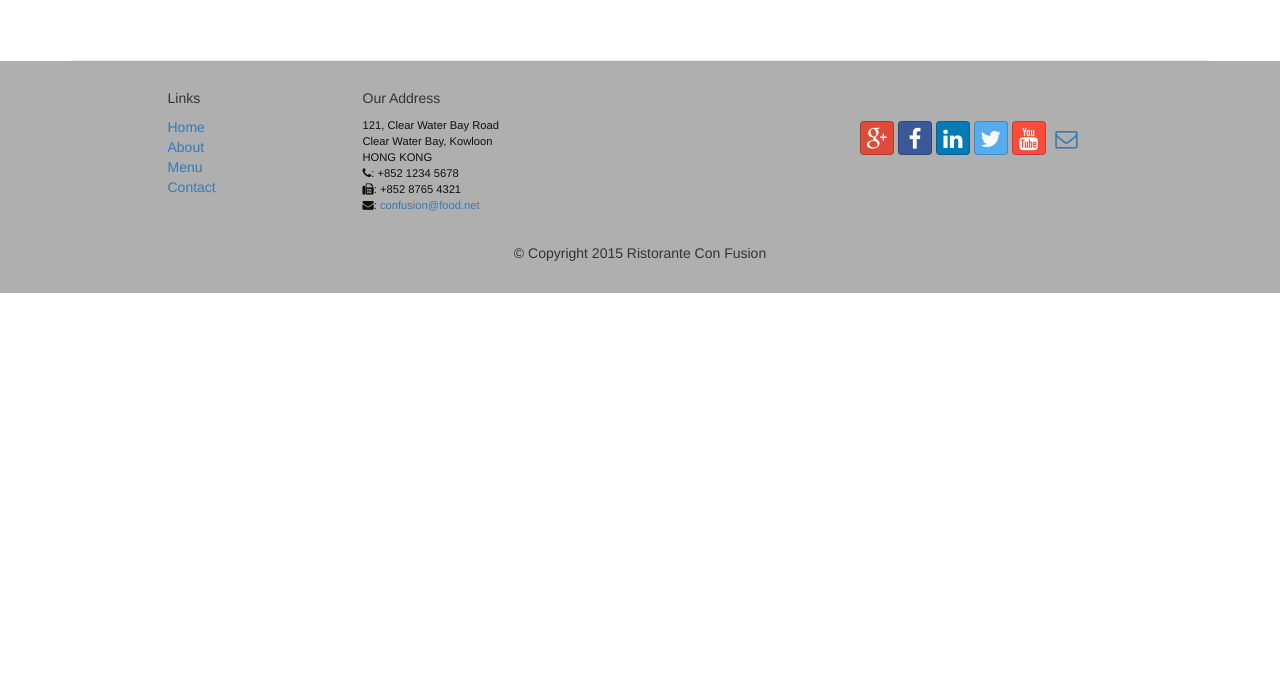
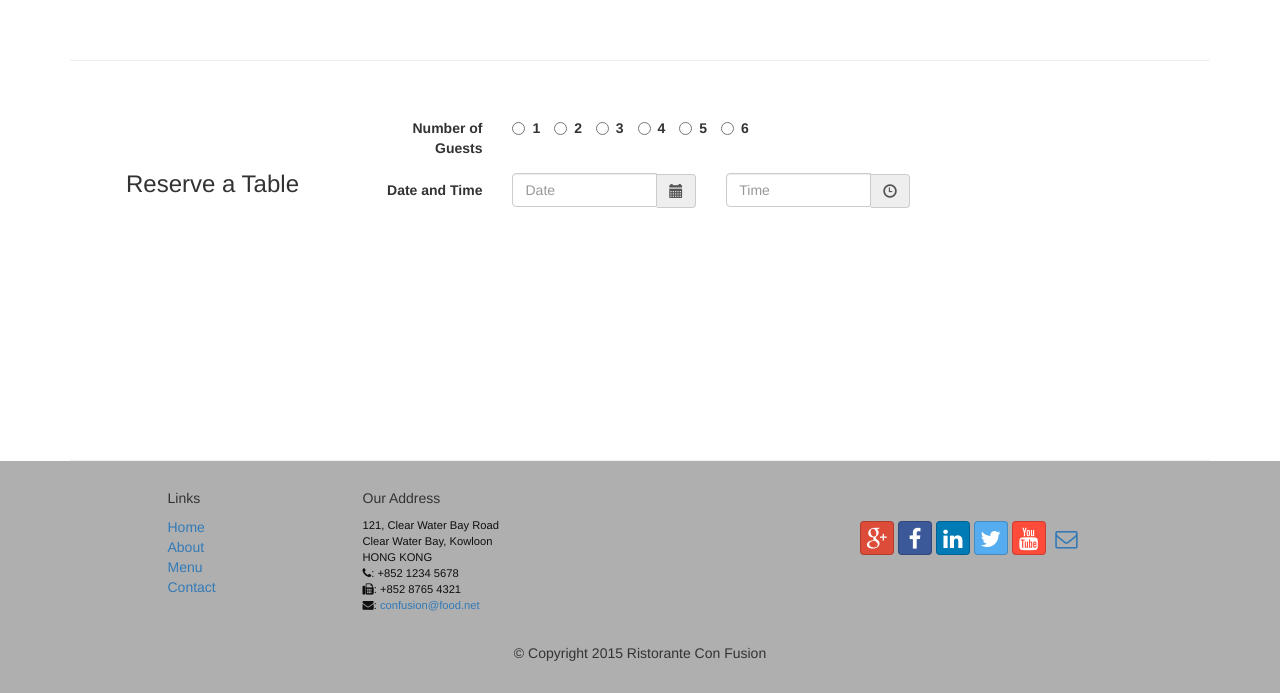
Before and after one commit to metherton/webframeworkcourse, a plain HTML site: page index.html in a window 1280 px wide. Shown: the part 1598-2291 px from the top of the page. Before the commit the page ends 1891 px from the top, so only its background shows below. Drawn offline with nearby package versions, Linux system fonts and the light colour scheme.

Commit message:
added gloyp

```diff
--- a/index.html
+++ b/index.html
@@ -63,6 +63,17 @@
                         Contact</a>
                 </li>
             </ul>
+            <form class="navbar-form navbar-right" role="search">
+                <div class="form-group">
+                    <input type="text" class="form-control" placeholder="Email">
+                    <input type="text" class="form-control" placeholder="Password">
+                    <label>
+                        <input class="form-control" type="checkbox">
+                        <span style="color: white">Remember me</span>
+                    </label>
+                </div>
+                <button type="submit" style="margin-left:5px" class="btn btn-info">Sign in</button>
+            </form>
         </div>
     </nav>
 
@@ -80,6 +91,10 @@
                 <div class="col-xs-12 col-sm-2">
                     <p style="padding:20px;"></p>
                     <img src="img/logo.png" class="img-responsive">
+                </div>
+                <div class="col-xs-12 col-sm-2">
+                    <p style="padding:40px;"></p>
+                    <a href="#reserveTable" class="btn btn-warning btn-block">Reserve Table</a>
                 </div>
             </div>
         </div>
@@ -151,6 +166,61 @@
                 <h3 align=center>Meet our Culinary Specialists</h3>
             </div>
         </div>
+        <div id="reserveTable"  class="row row-content">
+            <div class="col-xs-12 col-sm-3">
+                <p style="padding:20px;"></p>
+                <h3 align=center>Reserve a Table</h3>
+            </div>
+            <div class="col-xs-12 col-sm-9">
+                <form class="form-horizontal" role="form">
+                    <div class="form-group">
+                        <label for="numberOfGuests" class="col-sm-2 control-label">Number of Guests</label>
+                        <div class="col-sm-10">
+                            <label class="radio-inline">
+                                <input type="radio">
+                                <strong>1</strong>
+                            </label>
+                            <label class="radio-inline">
+                                <input type="radio">
+                                <strong>2</strong>
+                            </label>
+                            <label class="radio-inline">
+                                <input type="radio">
+                                <strong>3</strong>
+                            </label>
+                            <label class="radio-inline">
+                                <input type="radio">
+                                <strong>4</strong>
+                            </label>
+                            <label class="radio-inline">
+                                <input type="radio">
+                                <strong>5</strong>
+                            </label>
+                            <label class="radio-inline">
+                                <input type="radio">
+                                <strong>6</strong>
+                            </label>
+                        </div>
+                    </div>
+                    <div class="form-group">
+                        <label for="dateandtime" class="col-sm-2 control-label">Date and Time</label>
+                        <div class="col-sm-3">
+                            <div class="input-group">
+                                <input type="text" class="form-control" id="dateandtime" name="dateandtime" placeholder="Date">
+                                <span class="input-group-addon glyphicon glyphicon-calendar"></span>
+                            </div>
+                        </div>
+                        <div class="col-sm-3">
+                            <div class="input-group">
+                                <input type="text" class="form-control" id="dateandtime" name="dateandtime" placeholder="Time">
+                                <span class="input-group-addon glyphicon glyphicon-time"></span>
+                            </div>
+                        </div>
+                    </div>
+
+                </form>
+            </div>
+        </div>
     </div>
 
     <footer class="row-footer">
```
